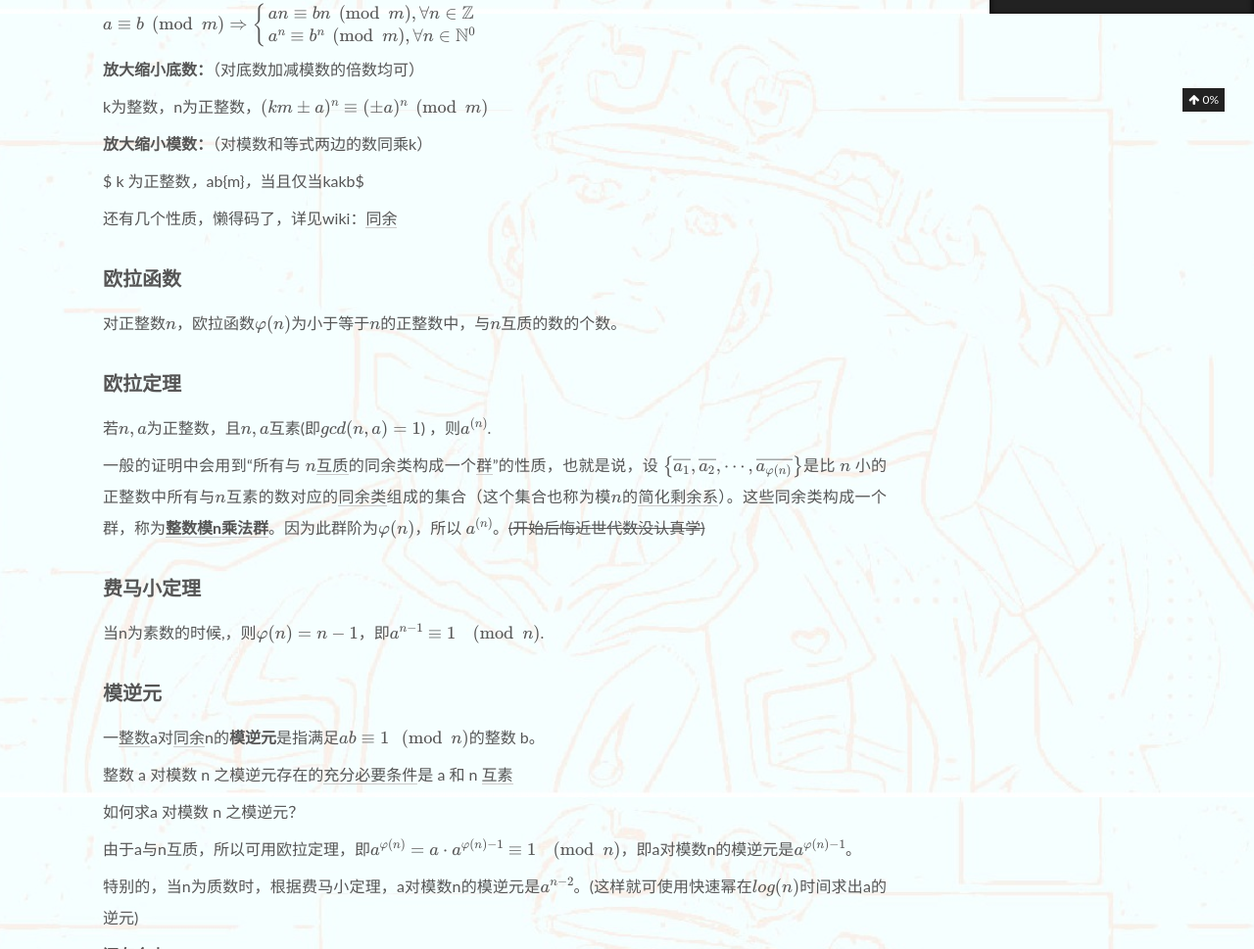
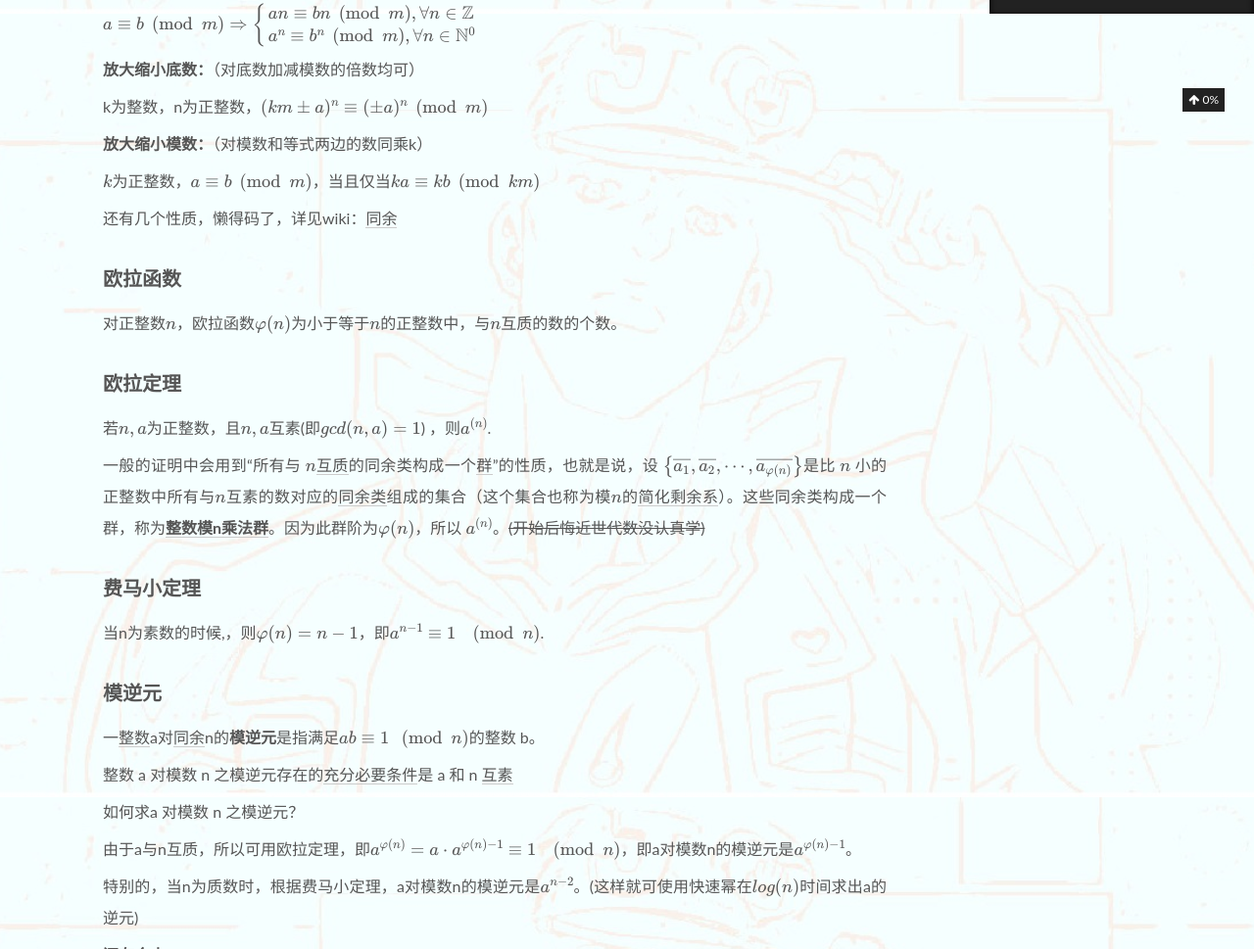
Before and after one commit to jamekuma/jamekuma.github.io, a plain HTML site: page 2020/04/12/2020-04-12-几个数论结论的总结/index.html in a window 1280 px wide. Shown: the part 786-1755 px from the top of the page at 98% size. Drawn offline with nearby package versions, Linux system fonts and the light colour scheme; some packages are replaced by stand-ins of ours; a script that the page names is missing.

Commit message:
Site updated: 2020-12-31 16:47:25

```diff
--- a/2020/04/12/2020-04-12-几个数论结论的总结/index.html
+++ b/2020/04/12/2020-04-12-几个数论结论的总结/index.html
@@ -40,7 +40,7 @@
  \(\left.\begin{array}{l} a \equiv b(\bmod m) \\ b \equiv c(\bmod m) \end{a">
 <meta property="og:locale" content="zh_CN">
 <meta property="article:published_time" content="2020-04-12T02:04:00.000Z">
-<meta property="article:modified_time" content="2020-12-31T08:45:26.048Z">
+<meta property="article:modified_time" content="2020-12-31T08:47:17.455Z">
 <meta property="article:author" content="Jame Kuma">
 <meta property="article:tag" content="算法">
 <meta property="article:tag" content="数论">
@@ -261,7 +261,7 @@
 <p><strong>放大缩小底数：</strong>（对底数加减模数的倍数均可）</p>
 <p>k为整数，n为正整数，<span class="math inline">\((km\pm a)^{n}\equiv (\pm a)^{n}{\pmod m}\)</span></p>
 <p><strong>放大缩小模数：</strong>（对模数和等式两边的数同乘k）</p>
-<p>$ k <span class="math inline">\(为正整数，\)</span>ab{m}<span class="math inline">\(，当且仅当\)</span>kakb$</p>
+<p><span class="math inline">\(k\)</span>为正整数，<span class="math inline">\(a\equiv b{\pmod m}\)</span>，当且仅当<span class="math inline">\(ka\equiv kb\pmod {km}\)</span></p>
 <p>还有几个性质，懒得码了，详见wiki：<a href="https://zh.wikipedia.org/wiki/同餘" target="_blank" rel="noopener">同余</a></p>
 <h3 id="欧拉函数">欧拉函数</h3>
 <p>对正整数<span class="math inline">\(n\)</span>，欧拉函数<span class="math inline">\(\varphi(n)\)</span>为小于等于<span class="math inline">\(n\)</span>的正整数中，与<span class="math inline">\(n\)</span>互质的数的个数。</p>
```
